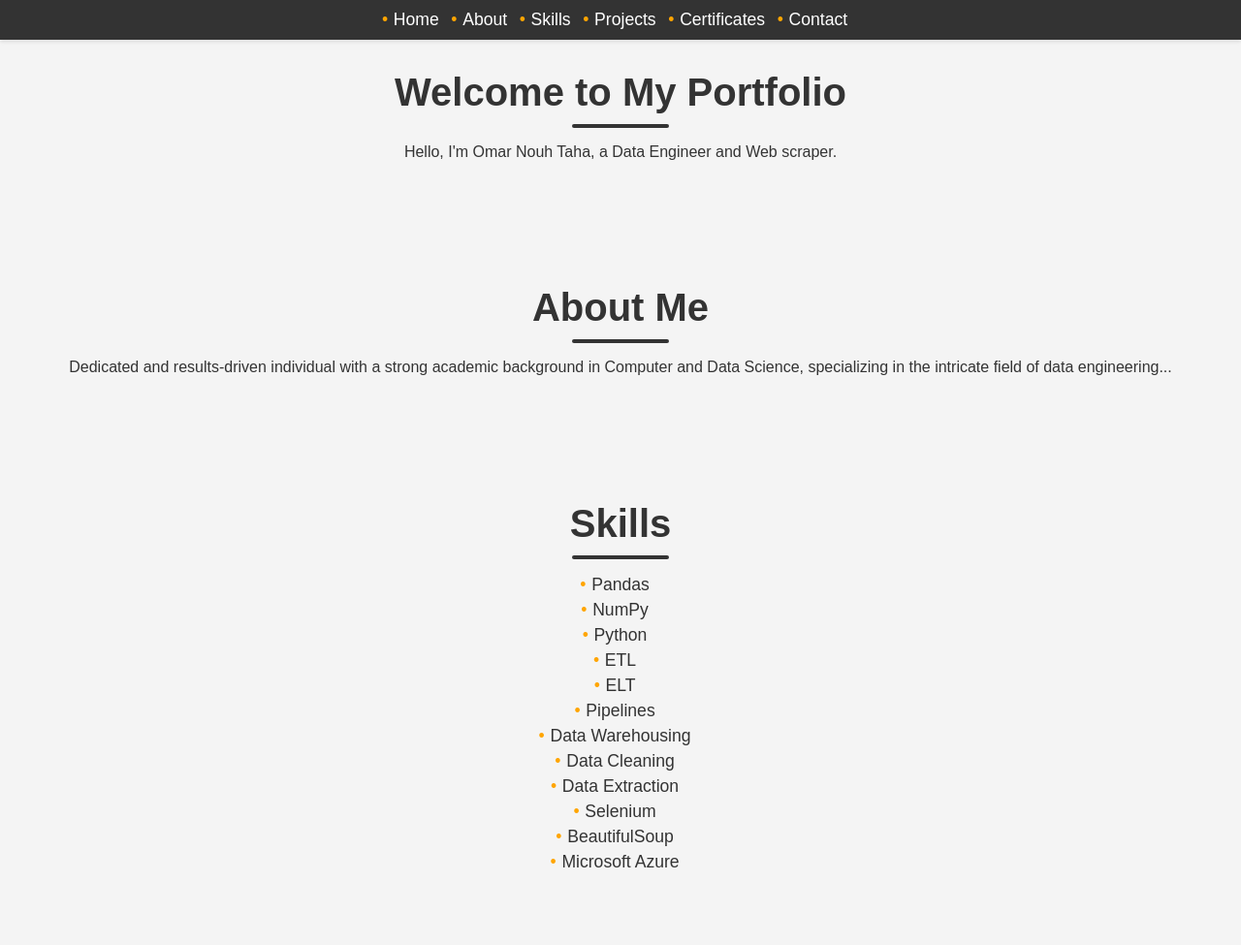
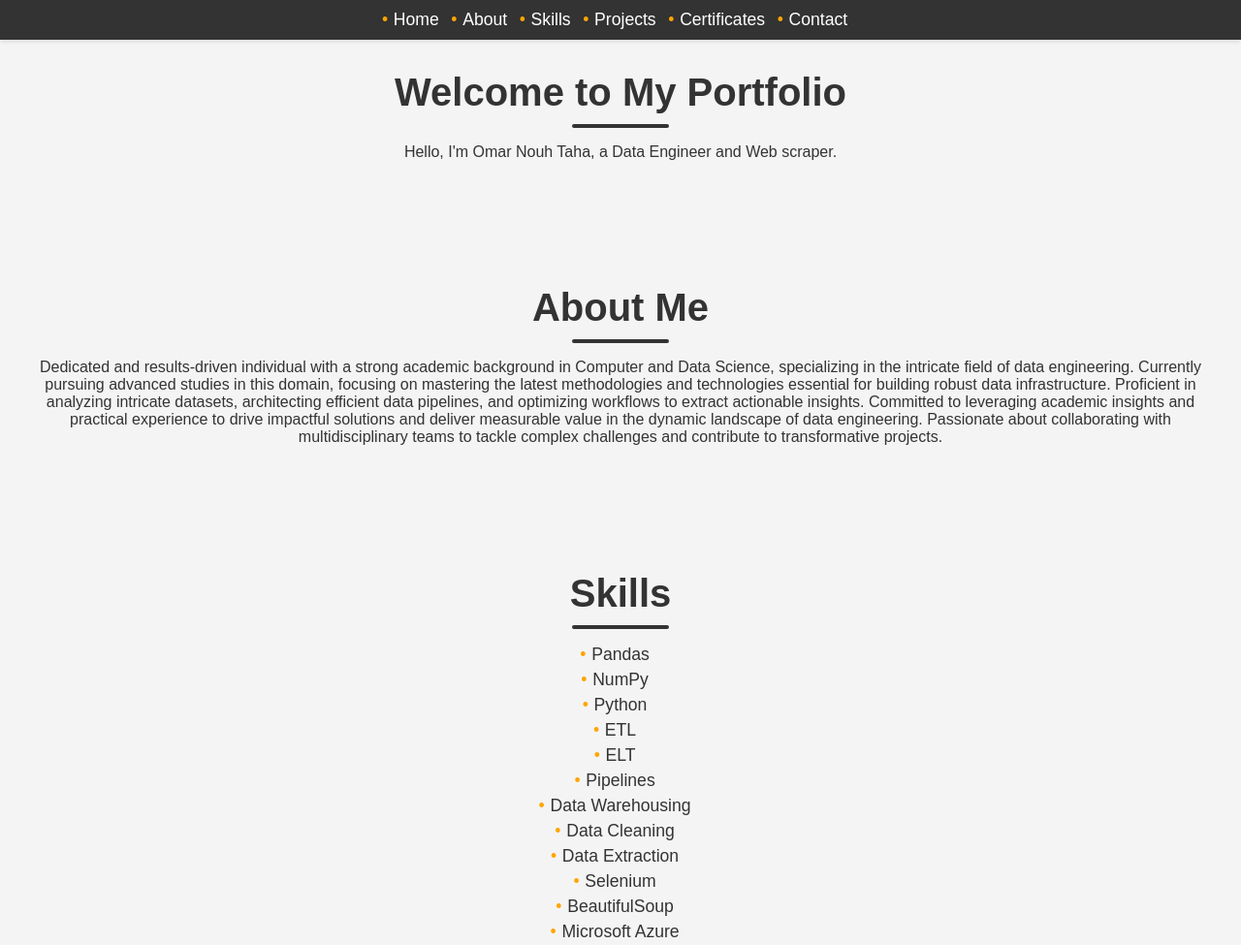
Before and after one commit to Omar-Nouh-taha/portfolio, a plain HTML site: page index.html in a window 1280 px wide. Shown: the top 975 px of the page at 97% size. Drawn offline with Linux system fonts and the light colour scheme.

Commit message:
Update index.html
Signed-off-by: Omar-Nouh-taha <140975176+Omar-Nouh-taha@users.noreply.github.com>

```diff
--- a/index.html
+++ b/index.html
@@ -220,7 +220,7 @@
 
     <section id="about" class="slide-in">
         <h1>About Me</h1>
-        <p>Dedicated and results-driven individual with a strong academic background in Computer and Data Science, specializing in the intricate field of data engineering...</p>
+        <p>Dedicated and results-driven individual with a strong academic background in Computer and Data Science, specializing in the intricate field of data engineering. Currently pursuing advanced studies in this domain, focusing on mastering the latest methodologies and technologies essential for building robust data infrastructure. Proficient in analyzing intricate datasets, architecting efficient data pipelines, and optimizing workflows to extract actionable insights. Committed to leveraging academic insights and practical experience to drive impactful solutions and deliver measurable value in the dynamic landscape of data engineering. Passionate about collaborating with multidisciplinary teams to tackle complex challenges and contribute to transformative projects.</p>
     </section>
 
     <section id="skills" class="bounce-in">
```
